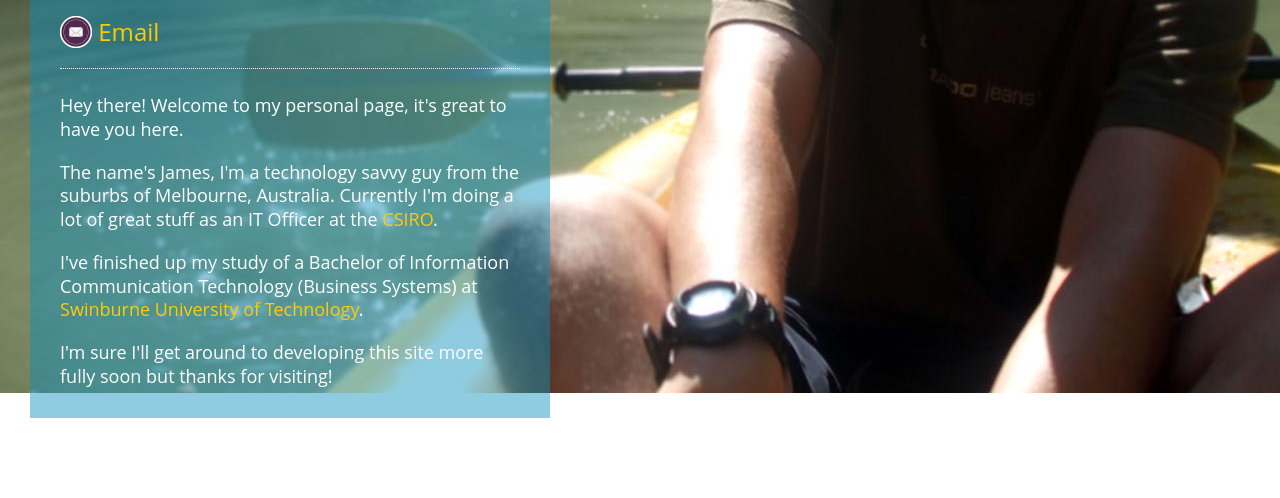
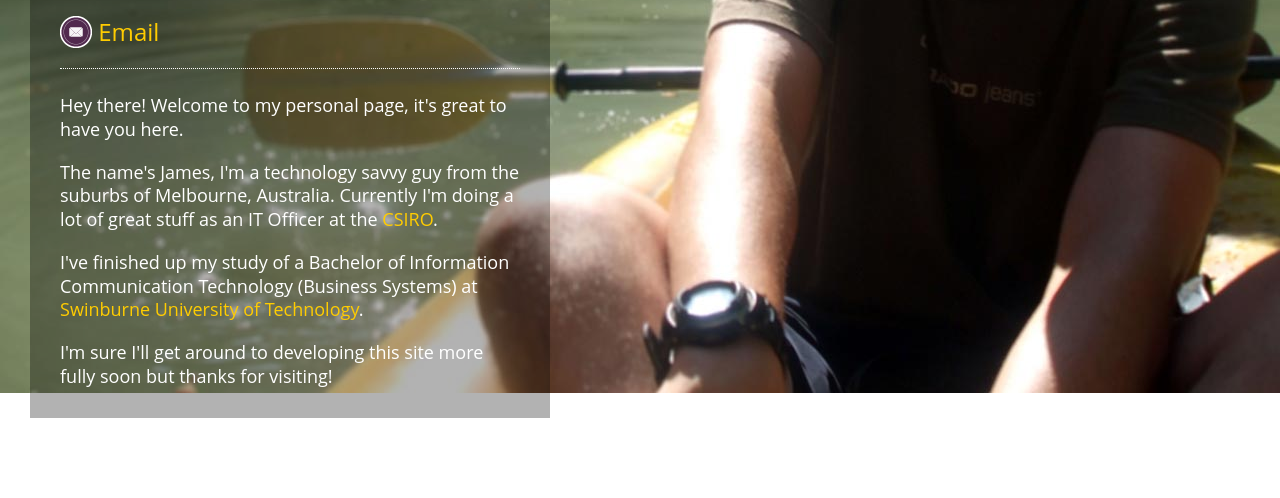
Before and after one commit to Watts-one/watts.one-website, a plain HTML site: page index.html in a window 1280 px wide. Shown: the part 487-985 px from the top of the page. Drawn offline with Linux system fonts and the light colour scheme.

Commit message:
Update styles.css

```diff
--- a/css/styles.css
+++ b/css/styles.css
@@ -39,7 +39,7 @@ img {
 #content {
 	background:#111;
 	background:rgb(0, 100, 177);
-	background:rgba(10, 142, 188, 0.45);
+	background:rgba(0, 0, 0, 0.3);
 	width:520px;
 	margin:80px 30px;
 	text-align:left;
```
